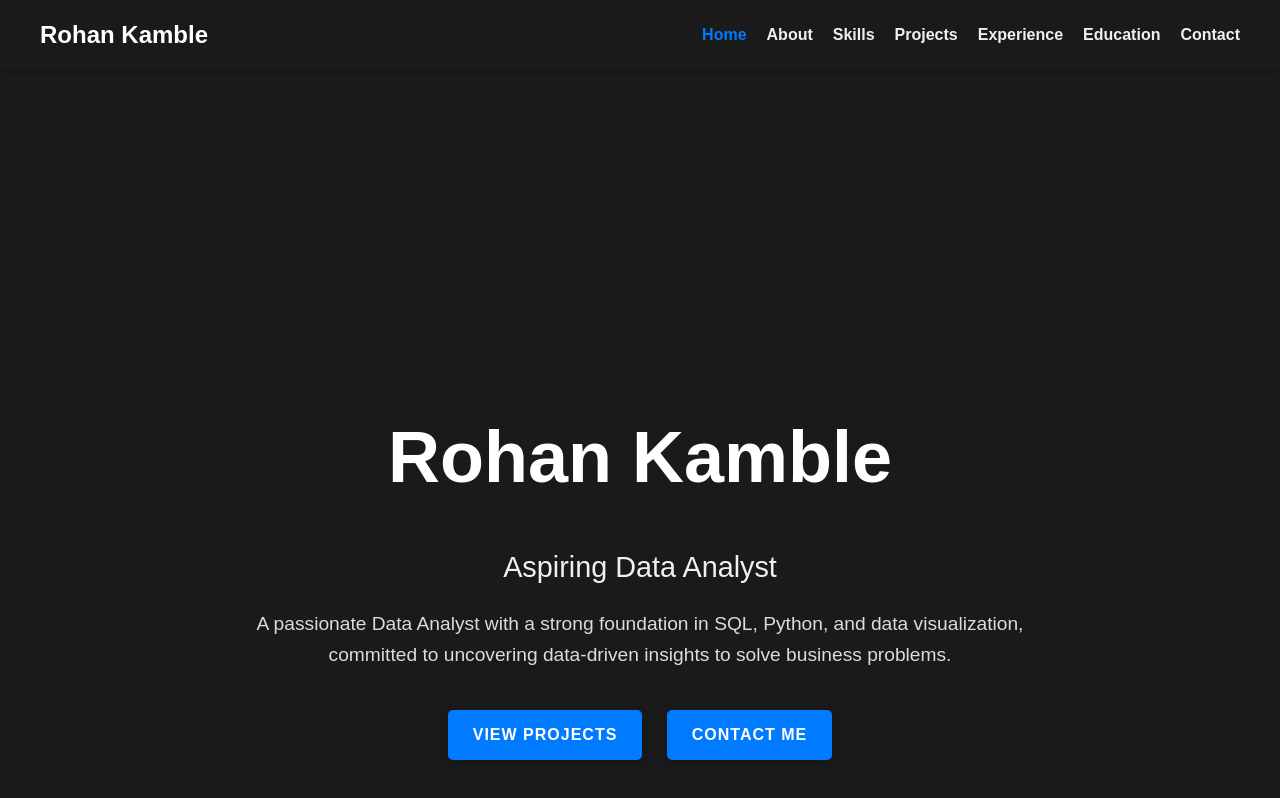
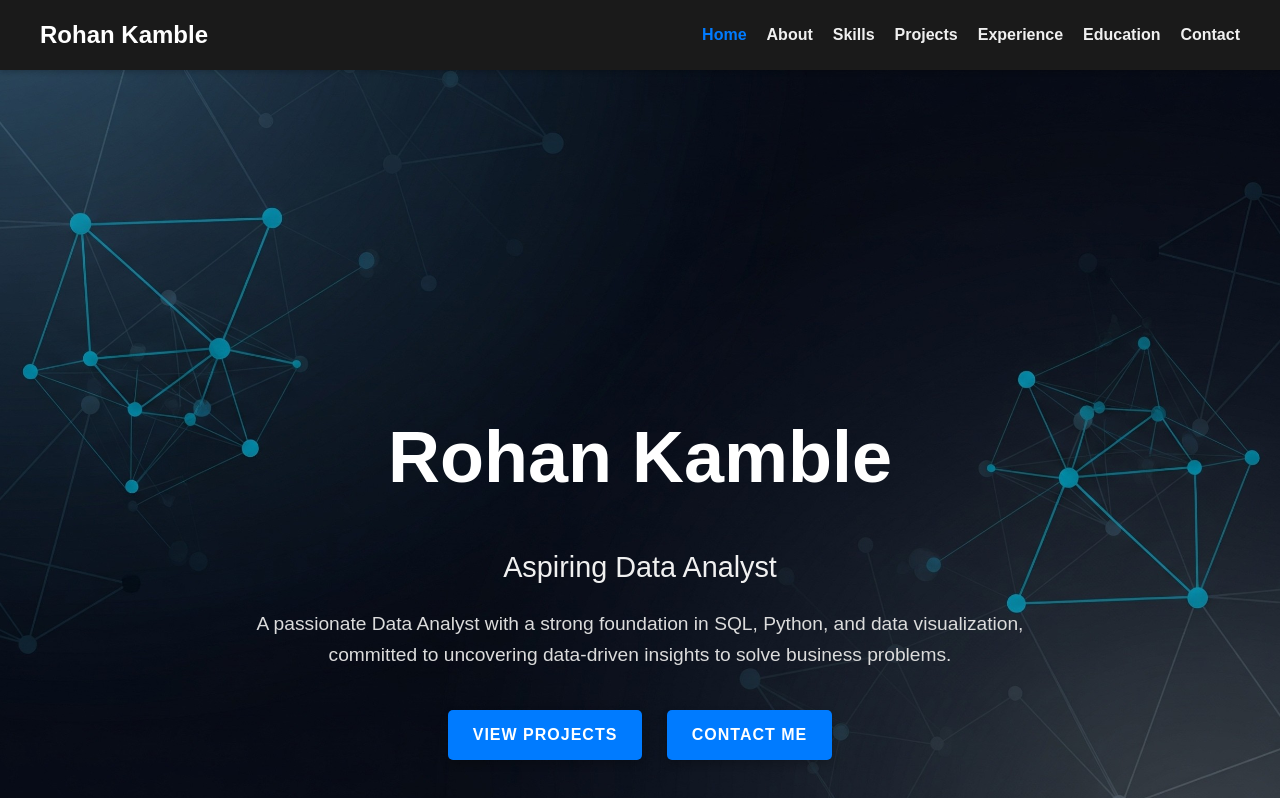
Before and after one commit to 2167Whitedevil/Portfolio, a plain HTML site: page index.html in a window 1280 px wide. Shown: the top 798 px of the page. Drawn offline with nearby package versions, Linux system fonts and the light colour scheme.

Commit message:
Update style.css

```diff
--- a/style.css
+++ b/style.css
@@ -4,7 +4,7 @@ body {
     margin: 0;
     padding: 0;
     background-color: #1a1a1a; /* Very dark gray */
-    background: #1a1a1a url('./images/hero-background.jpg') no-repeat center center/cover; /* Apply to entire body */
+    background: #1a1a1a url('./hero-background.jpg') no-repeat center center/cover; /* Apply to entire body */
     background-attachment: fixed; /* Keep background fixed when scrolling */
     color: #f0f0f0; /* Off-white for main text */
     line-height: 1.6;
@@ -427,4 +427,5 @@ footer {
         font-size: 2rem;
         margin: 0 10px;
     }
+
 }
```
